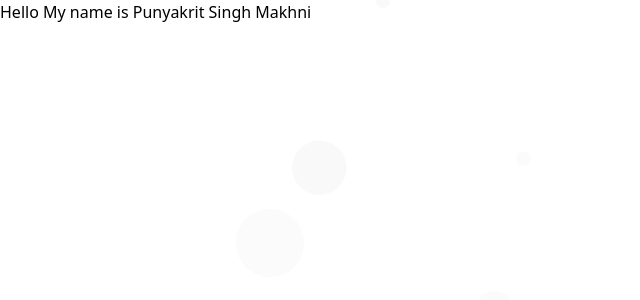
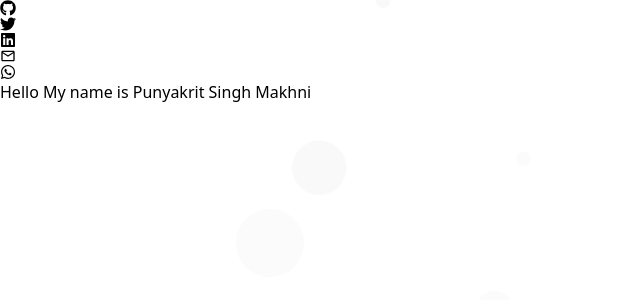
Before and after one commit to punyakrit/Portfolio, a React (Vite) app: page / in a window 1280 px wide. Shown: the top 300 px of the page, without its empty margins (0-640 px from the left). Built offline with nearby package versions, Linux system fonts and the light colour scheme.

Commit message:
social links

```diff
--- a/package.json
+++ b/package.json
@@ -12,6 +12,7 @@
   "dependencies": {
     "react": "^18.2.0",
     "react-dom": "^18.2.0",
+    "react-icons": "^5.0.1",
     "react-tsparticles": "^2.12.2",
     "tsparticles-slim": "^2.12.0"
   },
--- a/src/App.tsx
+++ b/src/App.tsx
@@ -2,12 +2,16 @@
 
 import MainSection from "./components/MainSection"
 import Par from "./components/Par"
+import SideSocial from "./components/SideSocial"
 
 function App() {
   return (
     <div className="bg-gray-900 w-screen h-screen text-white">
       <Par/>
-      <MainSection/>
+      <div>
+        <SideSocial/>
+        <MainSection/>
+      </div>
     </div>
   )
 }
--- /dev/null
+++ b/src/components/SideSocial.tsx
@@ -0,0 +1,52 @@
+import { FaGithub, FaLinkedin, FaTwitter, FaWhatsapp } from "react-icons/fa";
+import { MdOutlineEmail } from "react-icons/md";
+
+function SideSocial() {
+  return (
+    <div className="fixed flex h-screen items-center ml-10">
+      <div className=" space-y-8 flex flex-col">
+        <a
+          href="https://github.com/punyakrit"
+          target="_blank"
+          className="inline-block"
+        >
+          <FaGithub className="w-7 h-7 hover:w-10 hover:h-10 transition-all duration-500 " />
+        </a>
+
+        <a
+          href="https://twitter.com/Punyakrit22"
+          target="_blank"
+          className="inline-block"
+        >
+          <FaTwitter className="w-7 h-7 hover:w-10 hover:h-10 transition-all duration-500 " />
+        </a>
+        <a
+          href="https://www.linkedin.com/in/punyakrit-singh-makhni/"
+          target="_blank"
+          className="inline-block"
+        >
+          <FaLinkedin className="w-7 h-7 hover:w-10 hover:h-10 transition-all duration-500 " />
+        </a>
+        <a
+          href="mailto:punyakritsinghmakhni@gmail.com"
+          target="_blank"
+          className="inline-block"
+        >
+          <MdOutlineEmail className="w-7 h-7 hover:w-10 hover:h-10 transition-all duration-500 " />
+        </a>
+
+        <a
+          href="https://wa.me/6239668383"
+          target="_blank"
+          className="inline-block"
+        >
+          <FaWhatsapp className="w-7 h-7 hover:w-10 hover:h-10 transition-all duration-500 " />
+        </a>
+
+
+      </div>
+    </div>
+  );
+}
+
+export default SideSocial;
```
Also changed, not shown: 1 other file (tests, documents, lock files or other folders).
